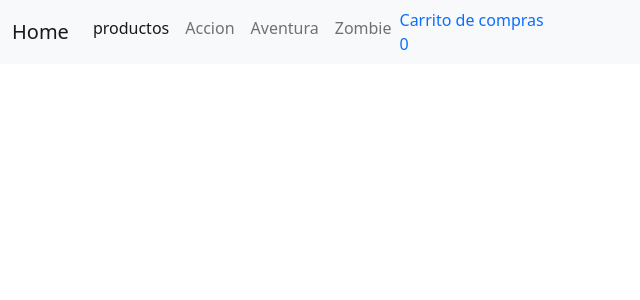
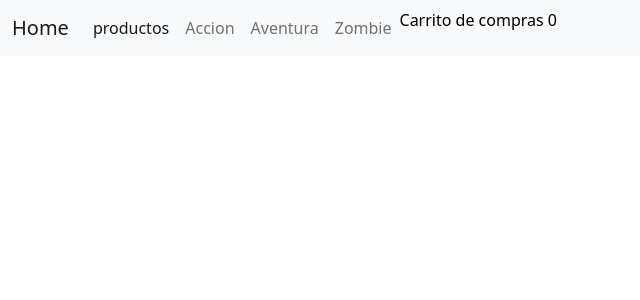
Before and after one commit to Agus2020/Coderhouse-final, a React (Create React App) app: page / in a window 1280 px wide. Shown: the top 300 px of the page, without its empty margins (0-640 px from the left). Built offline with nearby package versions, Linux system fonts and the light colour scheme.

Commit message:
Ultimas maquetaciones

```diff
--- a/src/Carrito/CartWidget.js
+++ b/src/Carrito/CartWidget.js
@@ -8,8 +8,7 @@ const CartWidget = () => {
 
     return (
         <Link to="/carrito">
-            <div>Carrito de compras</div>
-            <span>{valorDelContexto.cantidadTotal}</span>
+            <div className="text-black">Carrito de compras {valorDelContexto.cantidadTotal}</div>
         </Link>
     )
 }
```
